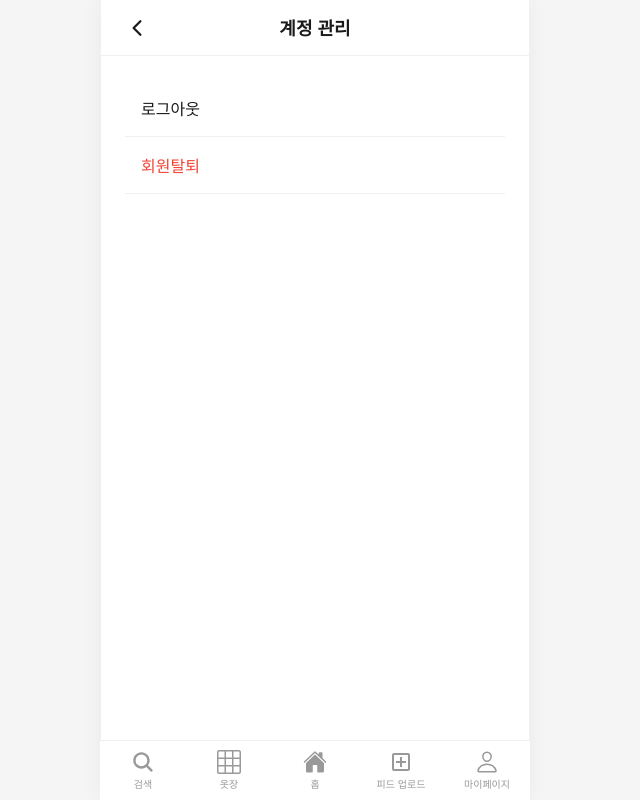
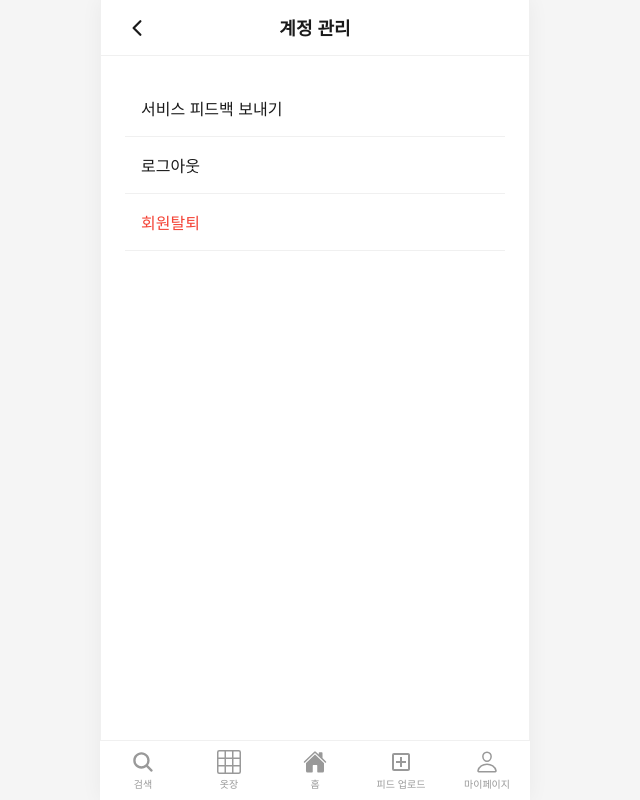
Before and after one commit to 100-hours-a-week/10-team-FFS-FE, a React (Create React App) app: page /mypage/edit in a window 1280 px wide. Shown: the whole page, without its empty margins (325-965 px from the left). Built offline with nearby package versions, Linux system fonts and the light colour scheme; no server answers; sample sign-in values are in the browser's storage.

Commit message:
feat: 서비스 피드백 보내기 메뉴 추가

```diff
--- a/src/pages/MyPageEdit.jsx
+++ b/src/pages/MyPageEdit.jsx
@@ -11,6 +11,7 @@ import './MyPageEdit.css';
  * V1 계정 관리 페이지
  * - 로그아웃
  * - 회원탈퇴
+ * - 서비스 피드백 남기기
  */
 const MyPageEdit = () => {
   const navigate = useNavigate();
@@ -49,6 +50,14 @@ const MyPageEdit = () => {
 
       <div className="mypage-edit__content">
         <div className="mypage-edit__account">
+          <a
+            href="https://forms.gle/tPzq11k13oncrwwMA"
+            target="_blank"
+            rel="noopener noreferrer"
+            className="mypage-edit__account-btn"
+          >
+            서비스 피드백 보내기
+          </a>
           <button
             className="mypage-edit__account-btn"
             onClick={() => setShowLogoutModal(true)}
```
